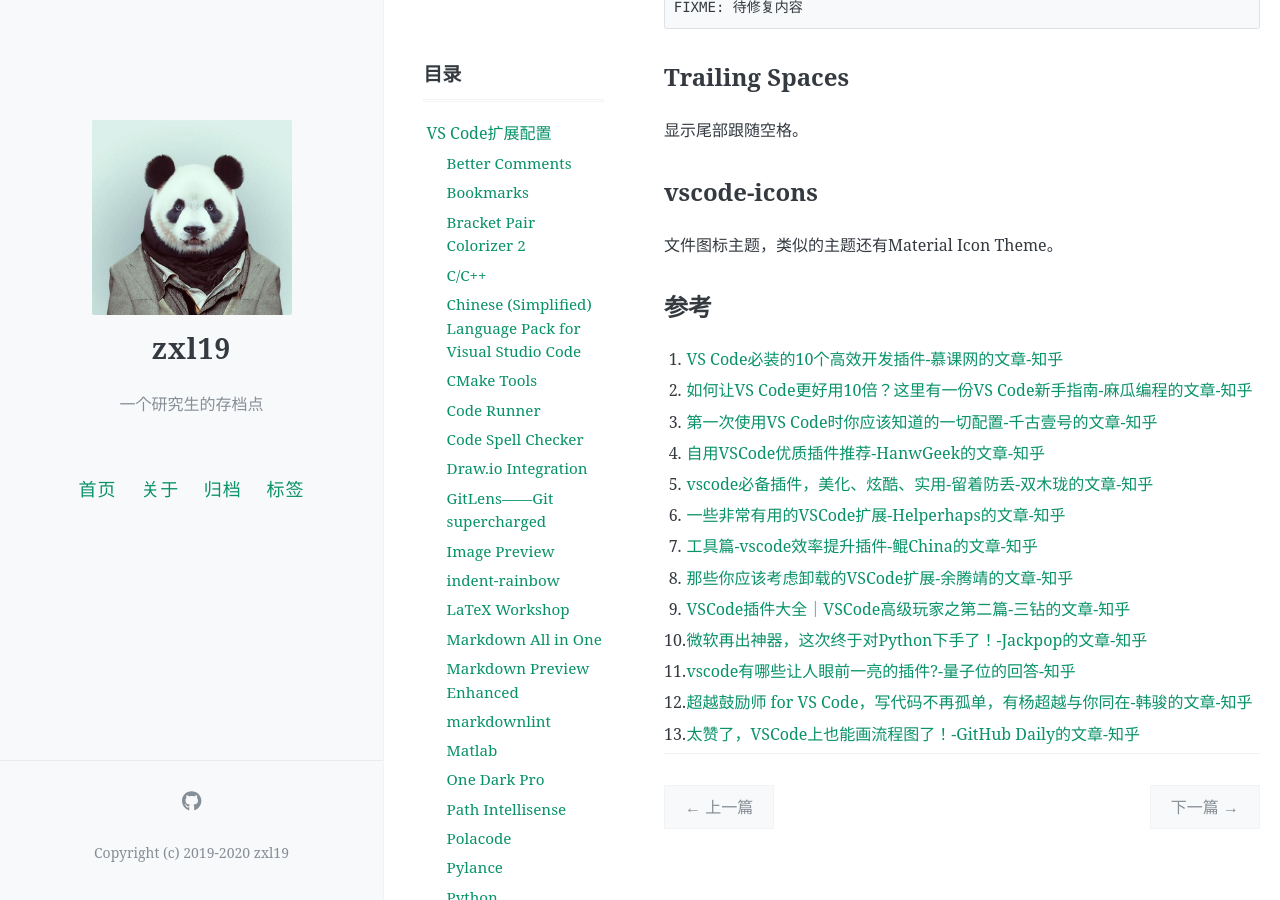
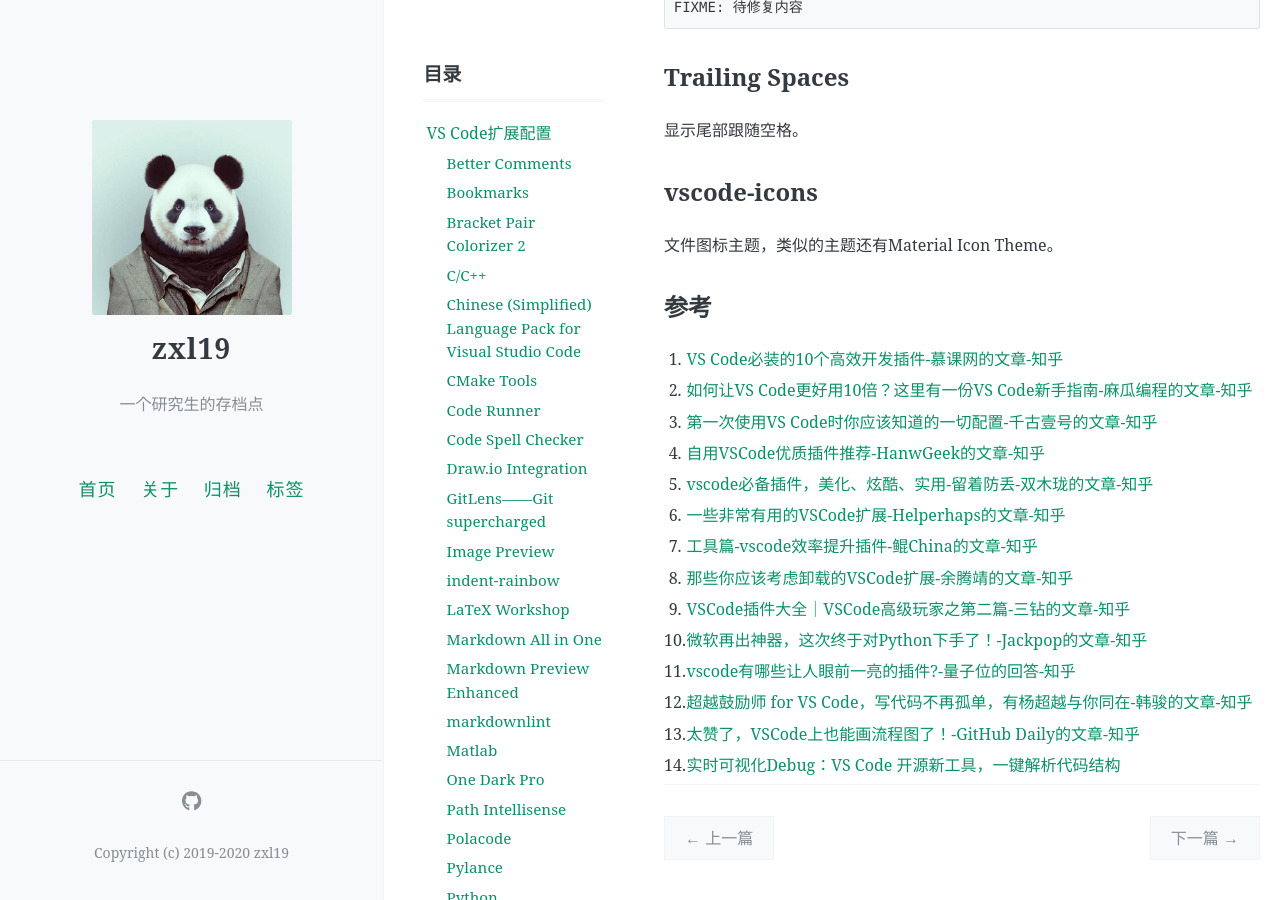
Before and after one commit to zxl19/zxl19.github.io, a Jekyll site: the page built from _posts/2020-06-03-vscode-extension.md, in a window 1280 px wide and 900 px high, scrolled down 3486 px. Built offline with Jekyll 4.4.1, drawn with Linux system fonts in a browser that asks for light colours; comment, search, counter and statistics services are not loaded.

Commit message:
Update 2020-06-03-vscode-extension.md

```diff
--- a/_posts/2020-06-03-vscode-extension.md
+++ b/_posts/2020-06-03-vscode-extension.md
@@ -156,3 +156,4 @@ FIXME: 待修复内容
 11. [vscode有哪些让人眼前一亮的插件?-量子位的回答-知乎](https://www.zhihu.com/question/311803609/answer/1296896019)
 12. [超越鼓励师 for VS Code，写代码不再孤单，有杨超越与你同在-韩骏的文章-知乎](https://zhuanlan.zhihu.com/p/61790645)
 13. [太赞了，VSCode上也能画流程图了！-GitHub Daily的文章-知乎](https://zhuanlan.zhihu.com/p/140895359)
+14. [实时可视化Debug：VS Code 开源新工具，一键解析代码结构](https://zhuanlan.zhihu.com/p/109212146)
```
